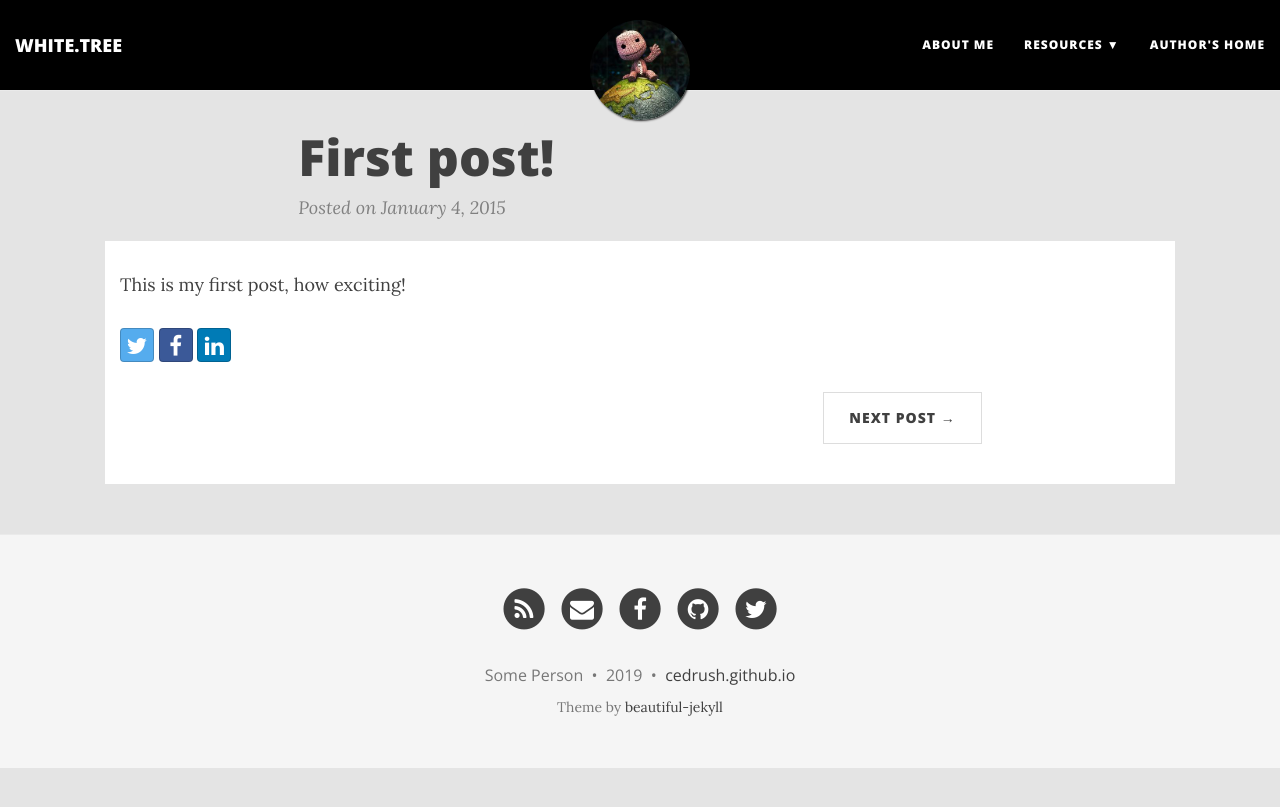
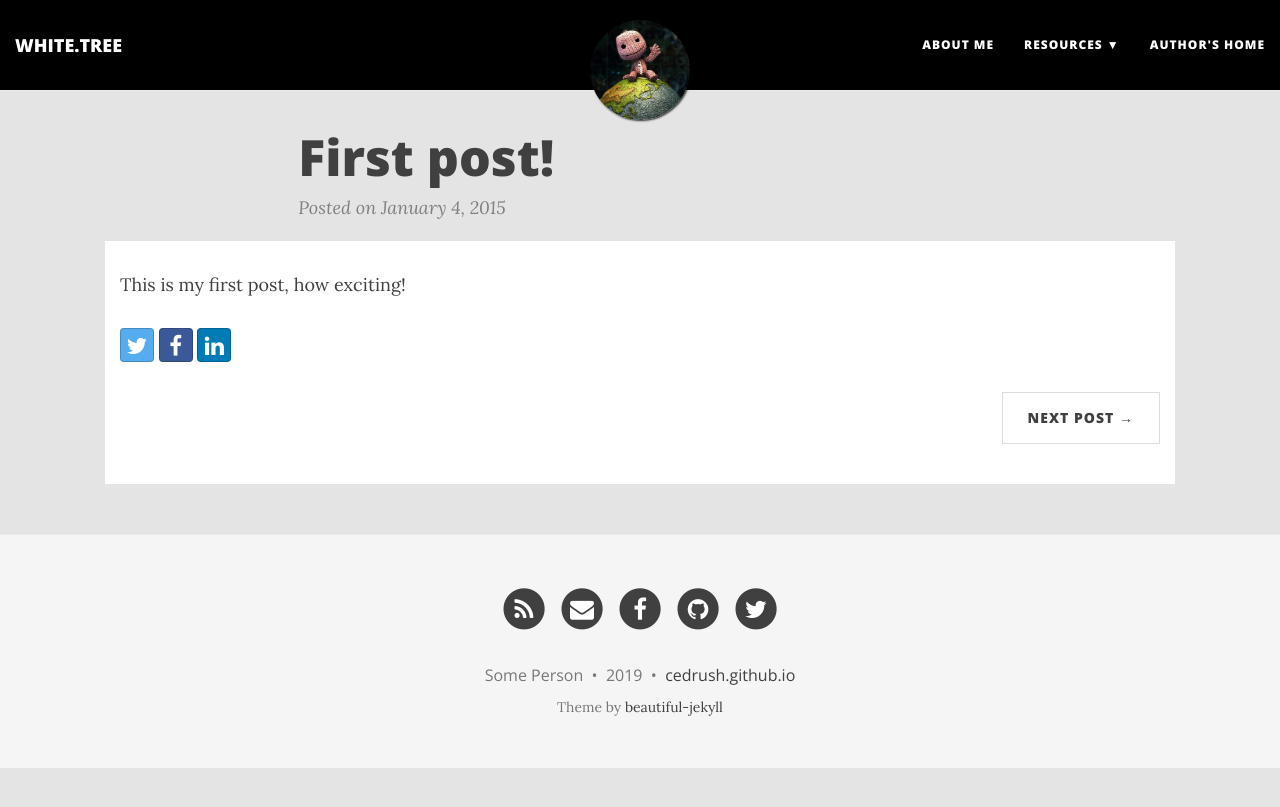
Before and after one commit to cedrush/cedrush.github.io, a Jekyll site: the page built from _posts/2015-01-04-first-post.md, in a window 1280 px wide. Shown: the top 807 px of the page. Built offline with Jekyll 4.4.1, drawn with Linux system fonts in a browser that asks for light colours; nearby versions of some CDN libraries.

Commit message:
Update post.html

```diff
--- a/_layouts/post.html
+++ b/_layouts/post.html
@@ -6,7 +6,7 @@ layout: base
 
 <div class="container" style="background-color:#FFFFFF;">
   <div class="row">
-    <div class="col-lg-10 col-lg-offset-0 col-md-10 col-md-offset-3">
+    <div class="col-lg-12 col-lg-offset-0 col-md-12 col-md-offset-3">
 
       {% if page.gh-repo %}
         {% assign gh_split =  page.gh-repo | split:'/'  %}
```
